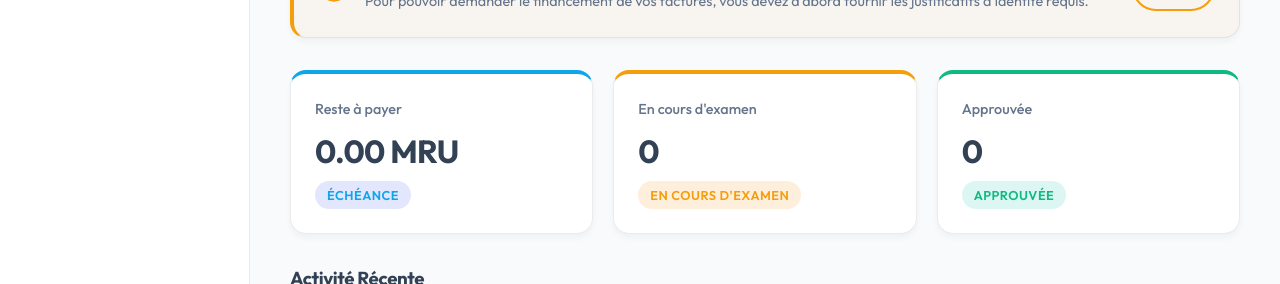
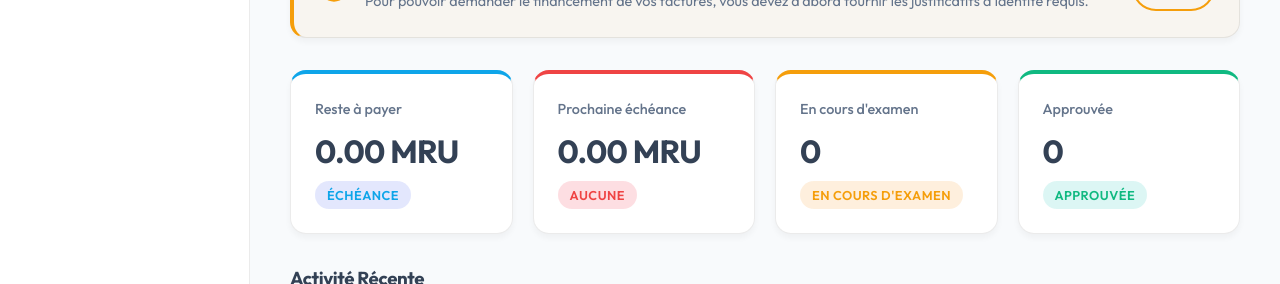
Before and after one commit to sidahmeddahane-code/finpay, a React app in the folder frontend/: page /dashboard in a window 1280 px wide. Shown: the part 218-502 px from the top of the page. Built offline with nearby package versions, Linux system fonts and the light colour scheme; no server answers; sample sign-in values are in the browser's storage; the HTML template or start-up script is replaced by a standard one.

Commit message:
feat: display next installment due date and amount on dashboard

```diff
--- a/frontend/src/index.css
+++ b/frontend/src/index.css
@@ -84,9 +84,10 @@ p {
 
 .grid-cols-2 { display: grid; grid-template-columns: 1fr 1fr; gap: 20px; }
 .grid-cols-3 { display: grid; grid-template-columns: repeat(3, 1fr); gap: 20px; }
+.grid-cols-4 { display: grid; grid-template-columns: repeat(4, 1fr); gap: 20px; }
 
 @media (max-width: 768px) {
-  .grid-cols-2, .grid-cols-3 { grid-template-columns: 1fr; }
+  .grid-cols-2, .grid-cols-3, .grid-cols-4 { grid-template-columns: 1fr; }
 }
 
 /* Glassmorphism Surface effect */
--- a/frontend/src/pages/Dashboard.jsx
+++ b/frontend/src/pages/Dashboard.jsx
@@ -46,6 +46,24 @@ const Dashboard = () => {
       return acc;
   }, 0);
 
+  let nextInstallment = null;
+  invoices.forEach(inv => {
+    if (['APPROVED', 'FEE_VERIFYING', 'READY_TO_PAY', 'PAID'].includes(inv.status) && inv.repaymentPlan) {
+      inv.repaymentPlan.installments.forEach(i => {
+        if (i.status !== 'PAID') {
+          const dueDate = new Date(i.dueDate);
+          if (!nextInstallment || dueDate < nextInstallment.dueDateObj) {
+            nextInstallment = {
+              ...i,
+              dueDateObj: dueDate,
+              totalAmount: i.amount + (i.dynamicPenalty || 0)
+            };
+          }
+        }
+      });
+    }
+  });
+
   const pendingInvoicesCount = invoices.filter(i => i.status === 'PENDING').length;
 
   return (
@@ -91,11 +109,19 @@ const Dashboard = () => {
       )}
 
       {/* Statistiques Rapides */}
-      <div className="grid-cols-3 mb-4">
+      <div className="grid-cols-4 mb-4">
         <div className="surface" style={{ borderTop: '4px solid var(--primary)' }}>
           <p className="form-label" style={{ color: 'var(--text-muted)' }}>{t('dashboard.remaining_debt', 'Reste à payer')}</p>
           <h2 style={{ fontSize: '2rem', margin: '10px 0' }}>{totalUnpaid.toFixed(2)} MRU</h2>
           <p style={{ fontSize: '0.8rem' }} className="badge badge-primary">{t('repayment.installment', 'Échéances futures')}</p>
+        </div>
+
+        <div className="surface" style={{ borderTop: '4px solid var(--danger)' }}>
+          <p className="form-label" style={{ color: 'var(--text-muted)' }}>{t('dashboard.next_due', 'Prochaine échéance')}</p>
+          <h2 style={{ fontSize: '2rem', margin: '10px 0' }}>{nextInstallment ? nextInstallment.totalAmount.toFixed(2) : '0.00'} MRU</h2>
+          <p style={{ fontSize: '0.8rem' }} className="badge badge-danger">
+            {nextInstallment ? new Date(nextInstallment.dueDate).toLocaleDateString() : t('dashboard.no_due', 'Aucune')}
+          </p>
         </div>
 
         <div className="surface" style={{ borderTop: '4px solid var(--warning)' }}>
```
